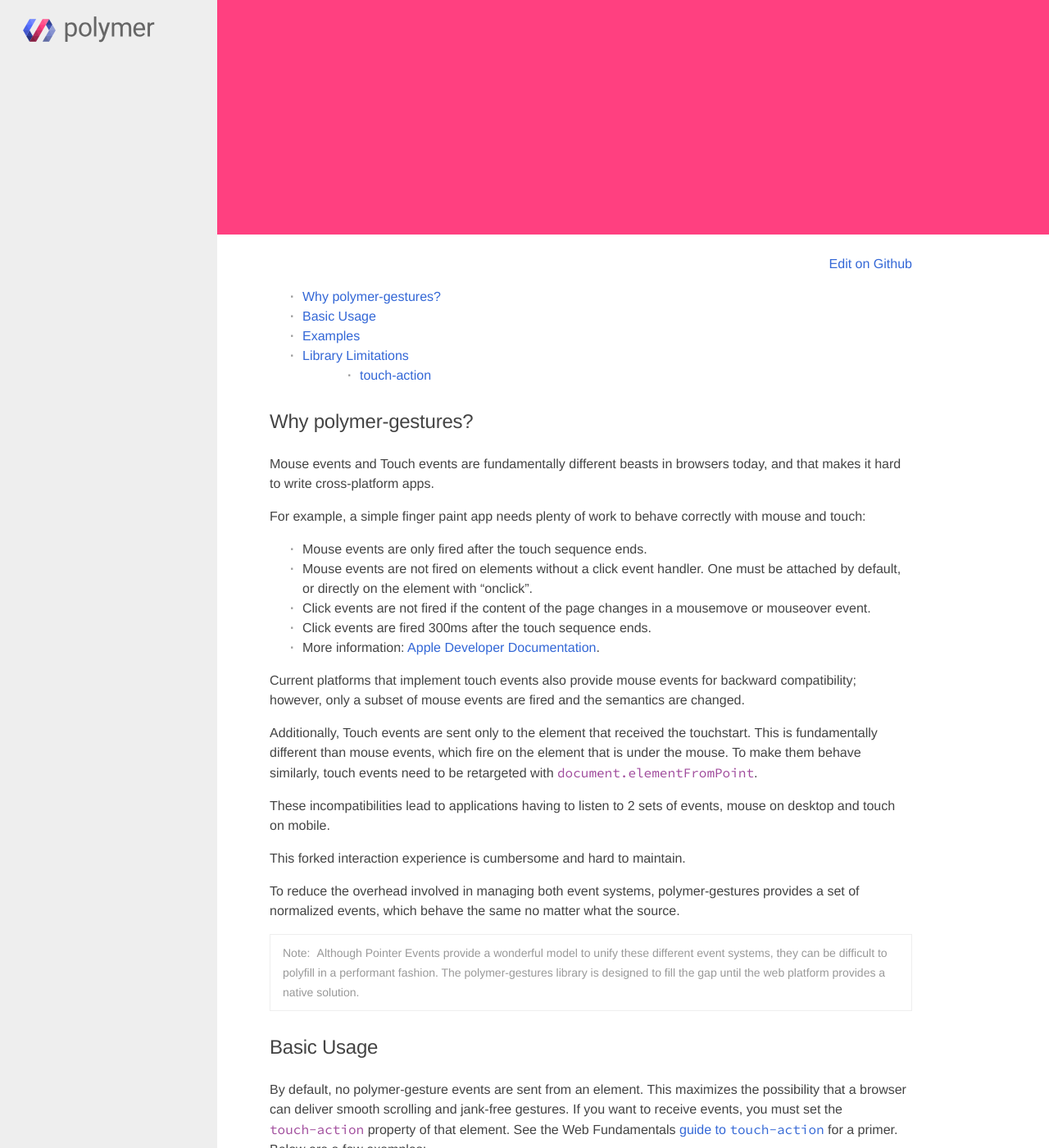
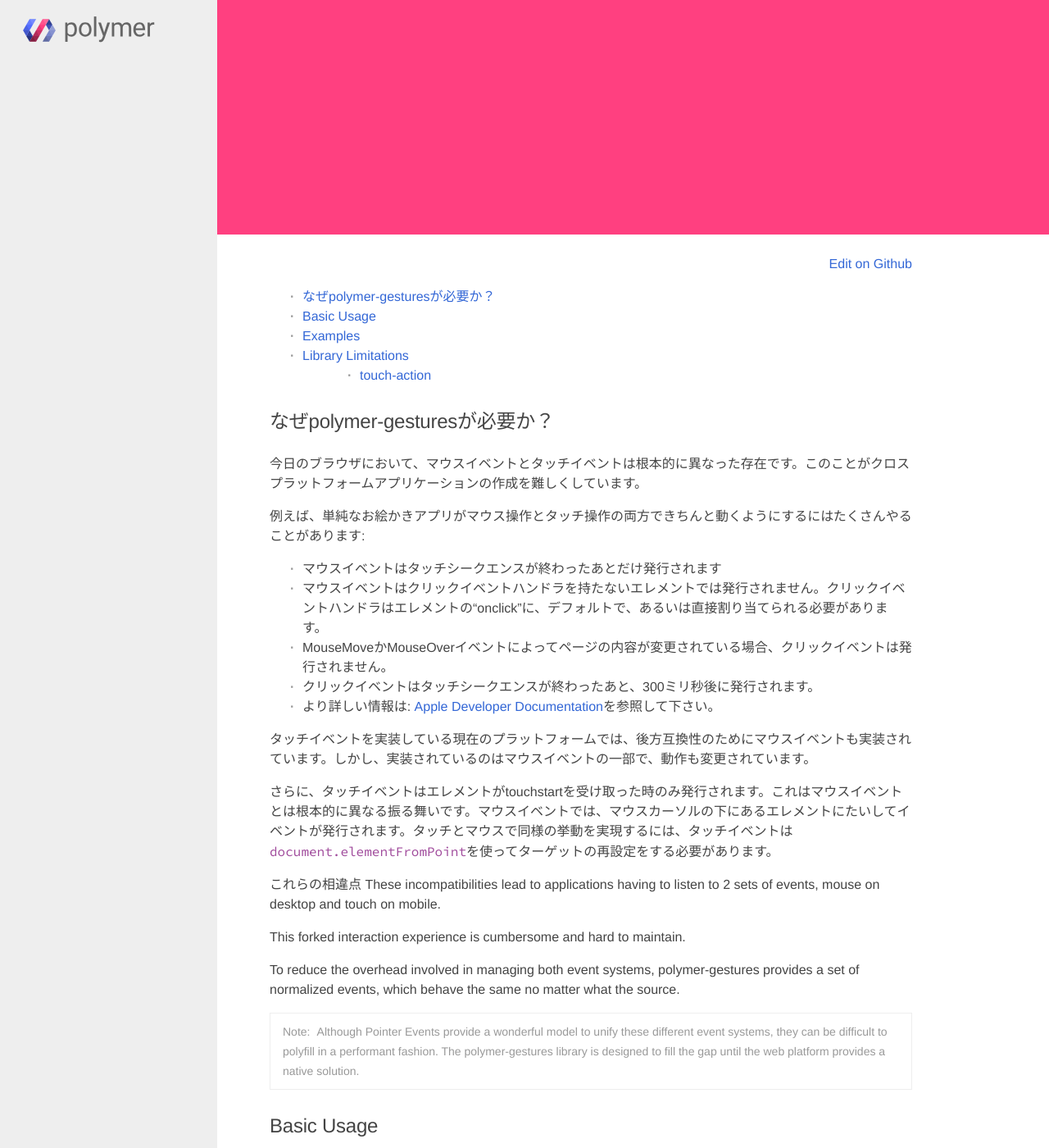
Before and after one commit to craftgear/polymer-docs-ja, a Jekyll site: the page built from docs_ja/docs/polymer/touch.md, in a window 1280 px wide and 1400 px high. Shown: the whole window at 82% size. Built offline with Jekyll 4.4.1, drawn with Linux system fonts in a browser that asks for light colours; some web fonts are replaced; a script that is not in the unit is left out.

Commit message:
touch.md 37%

```diff
--- a/docs_ja/docs/polymer/touch.md
+++ b/docs_ja/docs/polymer/touch.md
@@ -2,37 +2,29 @@
 layout: default
 type: guide
 shortname: Docs
-title: Touch &amp; gestures
+title: タッチとジェスチャ
 subtitle: Guide
 ---
 
 {% include toc.html %}
 
-## Why polymer-gestures?
+## なぜpolymer-gesturesが必要か？
 
-Mouse events and Touch events are fundamentally different beasts in browsers
-today, and that makes it hard to write cross-platform apps.
+今日のブラウザにおいて、マウスイベントとタッチイベントは根本的に異なった存在です。このことがクロスプラットフォームアプリケーションの作成を難しくしています。
 
-For example, a simple finger paint app needs plenty of work to behave correctly
-with mouse and touch:
+例えば、単純なお絵かきアプリがマウス操作とタッチ操作の両方できちんと動くようにするにはたくさんやることがあります:
 
-- Mouse events are only fired after the touch sequence ends.
-- Mouse events are not fired on elements without a click event handler. One must
-  be attached by default, or directly on the element with “onclick”.
-- Click events are not fired if the content of the page changes in a mousemove
-  or mouseover event.
-- Click events are fired 300ms after the touch sequence ends.
-- More information: [Apple Developer Documentation](http://developer.apple.com/library/safari/#documentation/appleapplications/reference/safariwebcontent/HandlingEvents/HandlingEvents.html).
+- マウスイベントはタッチシークエンスが終わったあとだけ発行されます
+- マウスイベントはクリックイベントハンドラを持たないエレメントでは発行されません。クリックイベントハンドラはエレメントの“onclick”に、デフォルトで、あるいは直接割り当てられる必要があります。
+- MouseMoveかMouseOverイベントによってページの内容が変更されている場合、クリックイベントは発行されません。
+- クリックイベントはタッチシークエンスが終わったあと、300ミリ秒後に発行されます。
+- より詳しい情報は: [Apple Developer Documentation](http://developer.apple.com/library/safari/#documentation/appleapplications/reference/safariwebcontent/HandlingEvents/HandlingEvents.html)を参照して下さい。
 
-Current platforms that implement touch events also provide mouse events for
-backward compatibility; however, only a subset of mouse events are fired and the
-semantics are changed.
+タッチイベントを実装している現在のプラットフォームでは、後方互換性のためにマウスイベントも実装されています。しかし、実装されているのはマウスイベントの一部で、動作も変更されています。
 
-Additionally, Touch events are sent only to the element that received the
-touchstart. This is fundamentally different than mouse events, which fire on the
-element that is under the mouse. To make them behave similarly, touch events
-need to be retargeted with `document.elementFromPoint`.
+さらに、タッチイベントはエレメントがtouchstartを受け取った時のみ発行されます。これはマウスイベントとは根本的に異なる振る舞いです。マウスイベントでは、マウスカーソルの下にあるエレメントにたいしてイベントが発行されます。タッチとマウスで同様の挙動を実現するには、タッチイベントは`document.elementFromPoint`を使ってターゲットの再設定をする必要があります。
 
+これらの相違点
 These incompatibilities lead to applications having to listen to 2 sets of events, mouse on
 desktop and touch on mobile.
 
```
Also changed, not shown: README.md.
